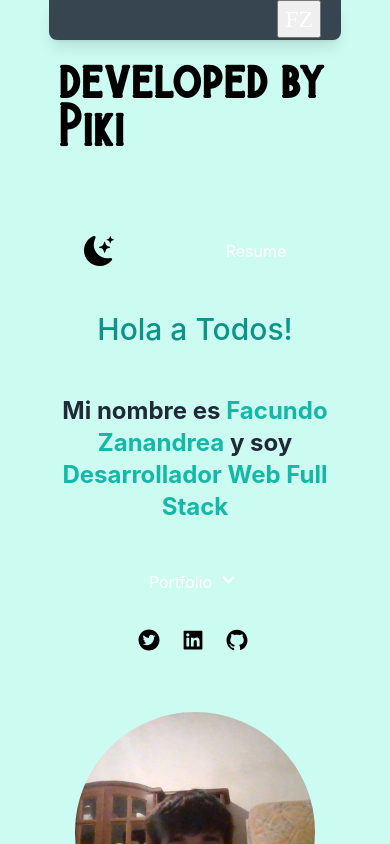
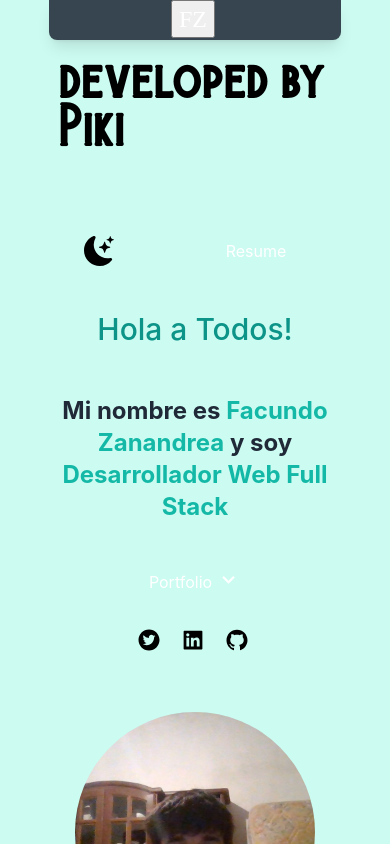
Before and after one commit to Facuzanan88/portfolio-react, a Next.js app: page / in a window 390 px wide. Shown: the top 844 px of the page. Built offline with nearby package versions, Linux system fonts and the light colour scheme; a web font is replaced by a local one.

Commit message:
barra lateral

```diff
--- a/pages/index.tsx
+++ b/pages/index.tsx
@@ -219,9 +219,7 @@ export default function Home() {
             </div>
             <nav className="3xl:hidden fixed top-0 left-0 right-0 bg-opacity-80  w-9/12 lg:w-6/12 m-auto  bg-gray-900 shadow-lg rounded-b-lg dark:bg-white dark:text-black dark:bg-opacity-50 z-10">
               <div
-                className={`md:hidden flex justify-end h-10 mr-1 transition-transform duration-500 ease-in-out transform ${
-                  showIcons ? "translate-x-0" : "translate-x-full"
-                }`}
+                className="md:hidden flex justify-center h-10 mr-1"
                 id="mobile-menu"
               >
                 <div className="flex-shrink-0 ">
@@ -234,8 +232,8 @@ export default function Home() {
                     </a>
                   </button>
                 </div>
-                <div className="pb-3 px-2 space-y-1 flex column-reverse">
-                  {showIcons && (
+                {showIcons && (
+                  <div className="pb-3 px-2 space-y-1 flex column-reverse duration-500">
                     <>
                       <a
                         href="#inicio"
@@ -273,8 +271,8 @@ export default function Home() {
                         <AiOutlineMail />
                       </a>
                     </>
-                  )}
-                </div>
+                  </div>
+                )}
               </div>
             </nav>
           </nav>
```
